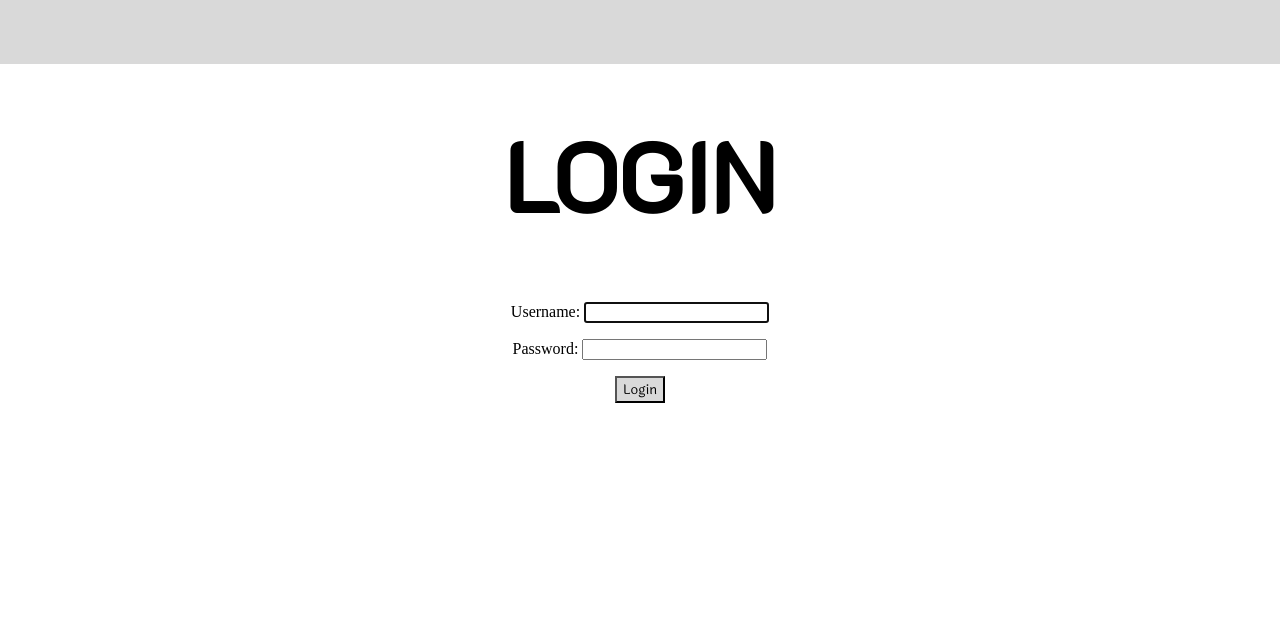
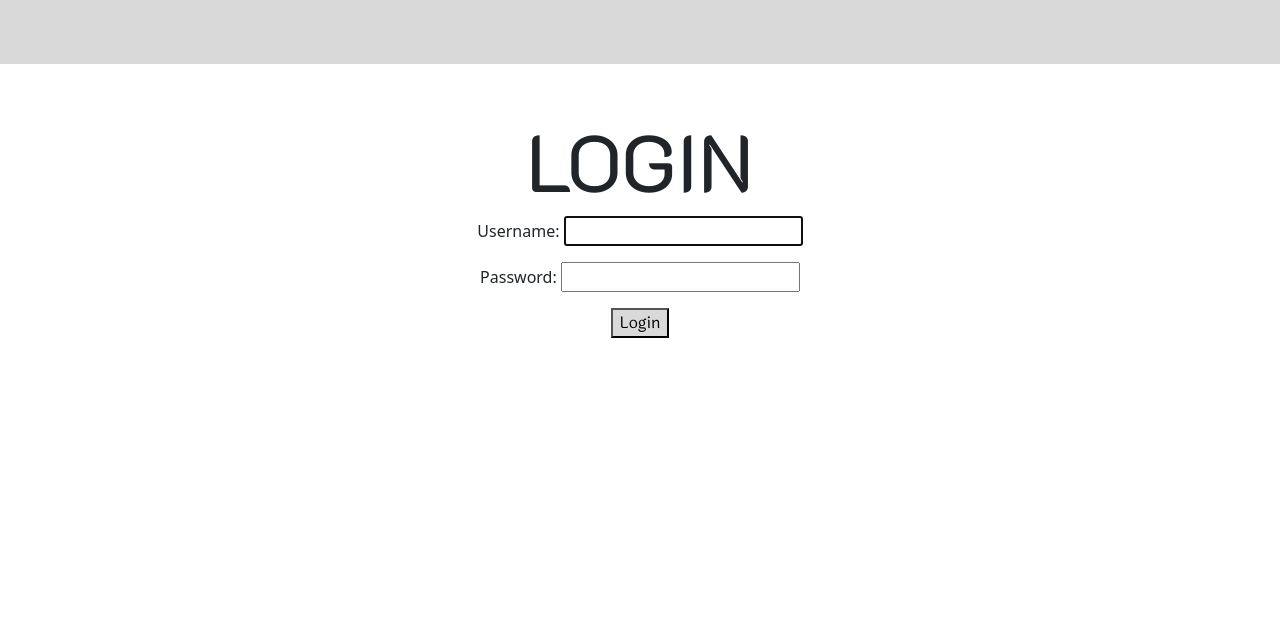
Before and after one commit to aubreyrui/csci42-alice-repository, a Django app: page /registration/login/ in a window 1280 px wide. Shown: the top 643 px of the page. Run offline with Django 5.2, Linux system fonts and the light colour scheme.

Commit message:
reorganized pages, integrated bootstrap into all templates

```diff
--- a/bitwiseapp/static/css/login.css
+++ b/bitwiseapp/static/css/login.css
@@ -13,7 +13,6 @@
 body {
     margin: auto;
     min-width: 180px;
-
     display: flex;
     flex-basis: auto;
     flex-flow: row wrap;
@@ -21,36 +20,35 @@
 }
 
 header {
-    position: absolute;
+    /* flex-basis: 100%; */
     top: 0;
     background-color: #D9D9D9;
-    flex-basis: 100%;
     width: 100%;
     height: 4rem;
 }
 
-.main-login {
-    margin-top: 3rem;
+/* .main-login {
+    margin-top: 250px;
     flex-basis: 50%;
     text-align: center;
-}
+} */
 
 h1 {
+    /* flex-basis: 100%; */
     font-family: 'K2D';
-    flex-basis: 100%;
-    font-size: 6rem;
+    font-size: 5rem;
 }
 
 button {
-    flex-basis: 100%;
+    /* flex-basis: 100%; */
     background-color: #D9D9D9;
     font-family: 'Laila';
 }
 
 .login-alters {
+    /* flex-basis: 100%; */
     display: flex;
     padding: 1.5rem;
-    flex-basis: 100%;
     width: 100%;
     position: absolute;
     justify-content: space-between;
--- a/bitwiseapp/templates/profile_create.html
+++ b/bitwiseapp/templates/profile_create.html
@@ -1,10 +1,11 @@
 {% extends "base.html" %}
 
 {% block title %}
-Hobby Site | Create Profile
+Bitwise | Create Profile
 {% endblock title %}
 
 {% block main %}
+<div class="container my-2">
   <h1>Profile Information</h1>
   <hr />
   <form method="POST">
@@ -12,4 +13,5 @@
     <input type="submit" value="Create Profile" />
   </form>
   <a href="{% url 'bitwise:index' %}">Go to homepage</a>
+</div>
 {% endblock main %}
--- a/bitwiseapp/templates/profile_update.html
+++ b/bitwiseapp/templates/profile_update.html
@@ -1,7 +1,7 @@
 {% extends "base.html" %}
 
 {% block title %}
-Hobby Site | Update Profile
+Bitwise | Update Profile
 {% endblock title %}
 
 {% block main %}
--- a/bitwiseapp/templates/registration/login.html
+++ b/bitwiseapp/templates/registration/login.html
@@ -3,12 +3,12 @@
 <html lang="en">
   <head>
     <title>{% block title %}My amazing site{% endblock %}</title>
+    <link href="https://cdn.jsdelivr.net/npm/bootstrap@5.3.3/dist/css/bootstrap.min.css" rel="stylesheet" integrity="sha384-QWTKZyjpPEjISv5WaRU9OFeRpok6YctnYmDr5pNlyT2bRjXh0JMhjY6hW+ALEwIH" crossorigin="anonymous">
     <link rel="stylesheet" href="{% static 'css/login.css' %}">
   </head>
   <body>
     <header> </header>
-
-    <div class="main-login">
+    <div class="container text-center my-5">
       <h1>LOGIN</h1>
       <form method="POST">
         {% csrf_token %} {{ form.as_p }}
@@ -20,5 +20,6 @@
       <a href="{% url 'profile:profile_create' %}">Create an account</a>
       <a href="{% url 'bitwise:index' %}">Go to homepage</a>
     </footer>
+    <script src="https://cdn.jsdelivr.net/npm/bootstrap@5.3.3/dist/js/bootstrap.bundle.min.js" integrity="sha384-YvpcrYf0tY3lHB60NNkmXc5s9fDVZLESaAA55NDzOxhy9GkcIdslK1eN7N6jIeHz" crossorigin="anonymous"></script>
   </body>
 </html>
--- a/bitwiseapp/templates/registration/password_reset_complete.html
+++ b/bitwiseapp/templates/registration/password_reset_complete.html
@@ -1,9 +1,10 @@
 <!DOCTYPE html>
 <html>
     <head>
-
+        <link href="https://cdn.jsdelivr.net/npm/bootstrap@5.3.3/dist/css/bootstrap.min.css" rel="stylesheet" integrity="sha384-QWTKZyjpPEjISv5WaRU9OFeRpok6YctnYmDr5pNlyT2bRjXh0JMhjY6hW+ALEwIH" crossorigin="anonymous">
     </head>
     <body>
-	<p>Password successfully reset!</p>
+        <p>Password successfully reset!</p>
+        <script src="https://cdn.jsdelivr.net/npm/bootstrap@5.3.3/dist/js/bootstrap.bundle.min.js" integrity="sha384-YvpcrYf0tY3lHB60NNkmXc5s9fDVZLESaAA55NDzOxhy9GkcIdslK1eN7N6jIeHz" crossorigin="anonymous"></script>
     </body>
 </html>
```
Also changed, not shown: bitwiseapp/templates/base.html (+0 -30 lines), bitwiseapp/templates/index.html (+30 -1 lines), bitwiseapp/templates/registration/password_reset_confirm.html (+9 -6 lines), bitwiseapp/templates/registration/password_reset_done.html (+5 -2 lines), bitwiseapp/templates/registration/password_reset_form.html (+9 -6 lines). Lines whose indentation alone changed are shown as unchanged.
